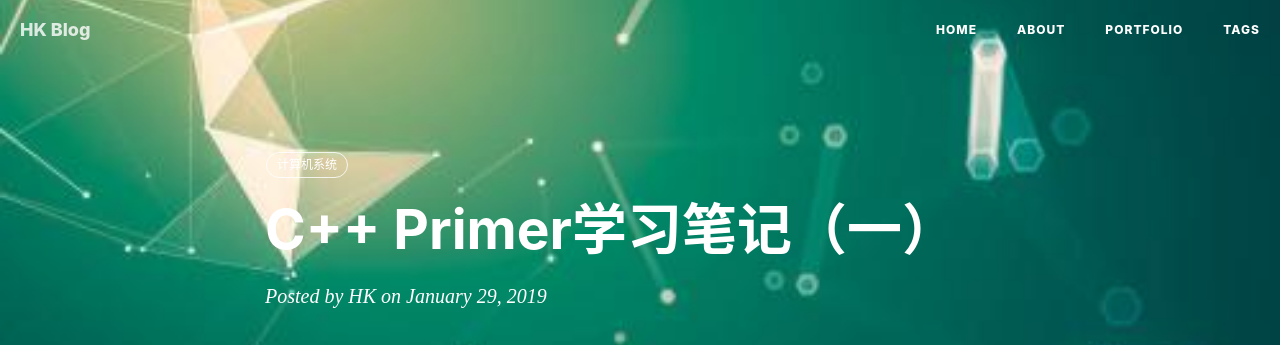
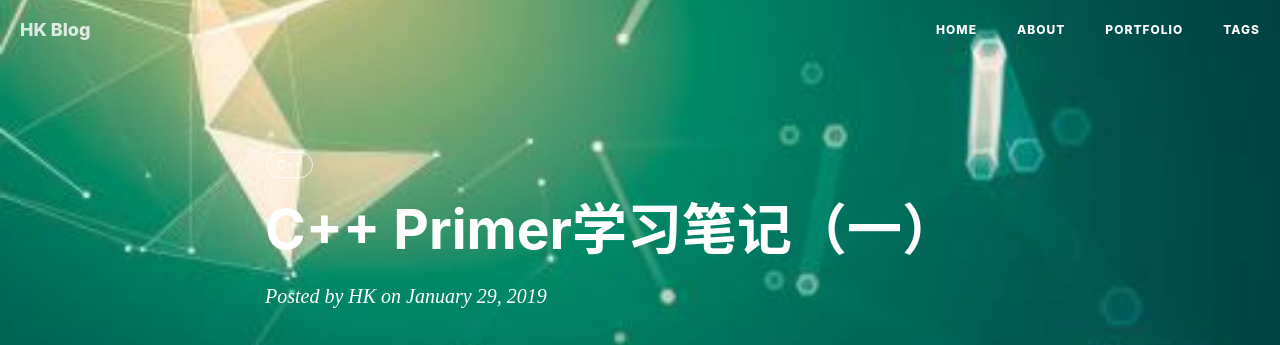
Before and after one commit to Hkaren78/Hkaren78.github.io, a Jekyll site: the page built from _posts/2019-01-29-C++Primer1.md, in a window 1280 px wide. Shown: the top 345 px of the page. Built offline with Jekyll 4.4.1, drawn with Linux system fonts in a browser that asks for light colours; nearby versions of some CDN libraries; comment, search, counter and statistics services are not loaded.

Commit message:
Update 2019-01-29-C++Primer1.md

```diff
--- a/_posts/2019-01-29-C++Primer1.md
+++ b/_posts/2019-01-29-C++Primer1.md
@@ -6,7 +6,7 @@ date:       2019-01-29
 author:     "HK"
 header-img: "img/post-bg-C++.jpg"
 tags:
-    - 计算机系统
+    - C++
 ---
 
 > 第一章 讨论创建C++程序的技巧，介绍了当前几种C++编译器使用的方法。
```
